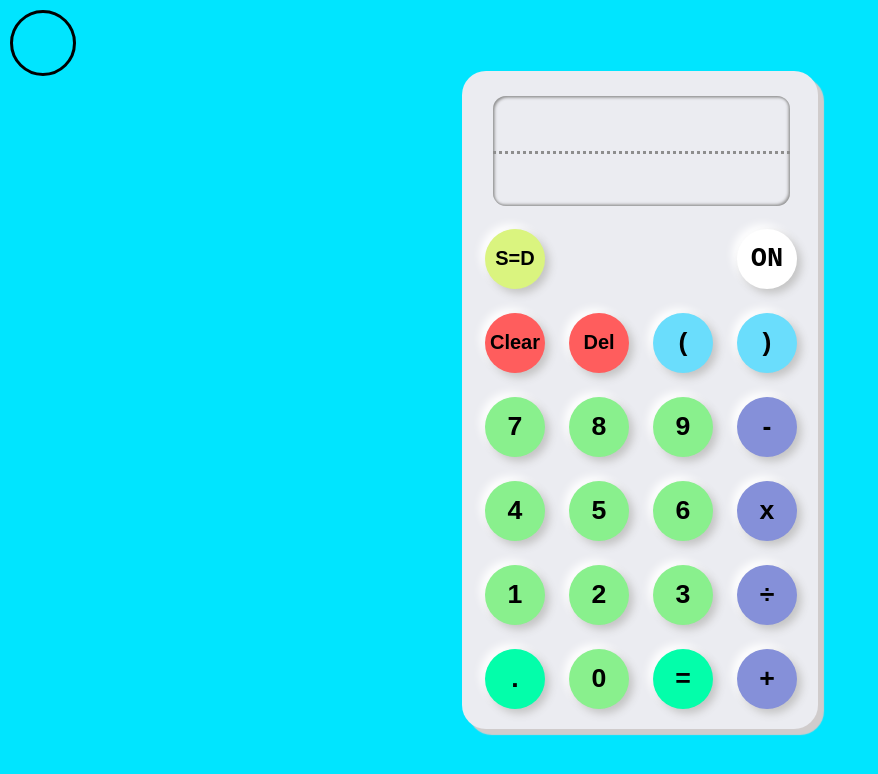
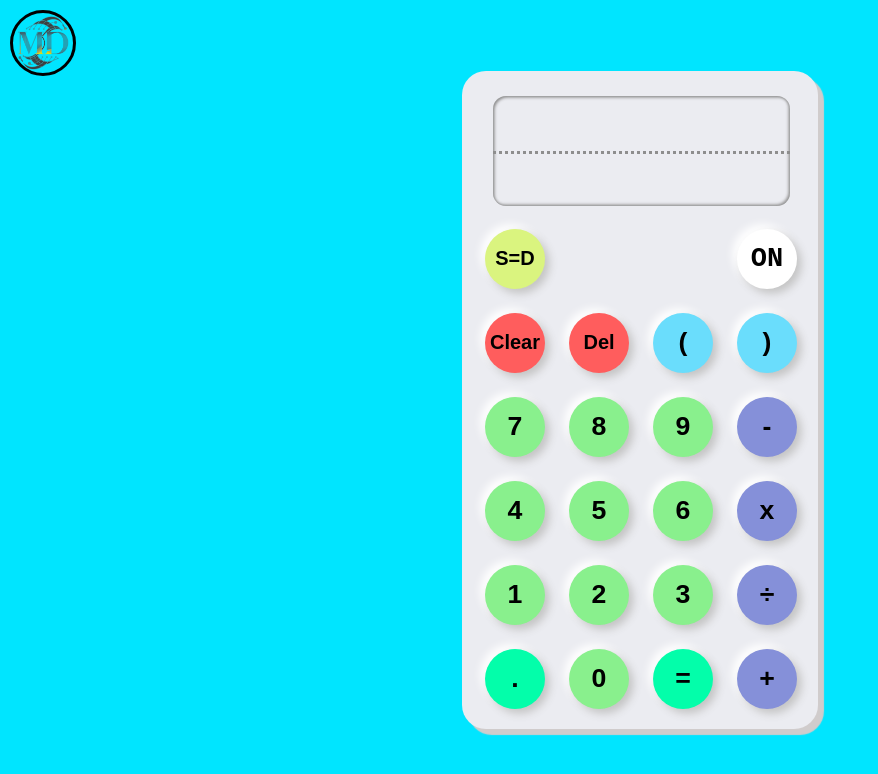
Before and after one commit to Muhammed-Dilshad/My-Projects, a plain HTML site: page Web Dev/Calculator/index.html in a window 1280 px wide. Shown: the whole page, without its empty margins (0-878 px from the left). Drawn offline with Linux system fonts and the light colour scheme.

Commit message:
logo img update

```diff
--- a/Web Dev/Calculator/style.css
+++ b/Web Dev/Calculator/style.css
@@ -13,7 +13,7 @@ body {
     aspect-ratio: 1;
     border: solid #000000;
     border-radius: 50%;
-    background: url("./logo.png");
+    background: url("./logo1.png");
     background-size: contain;
     background-position:center;
   }
```
